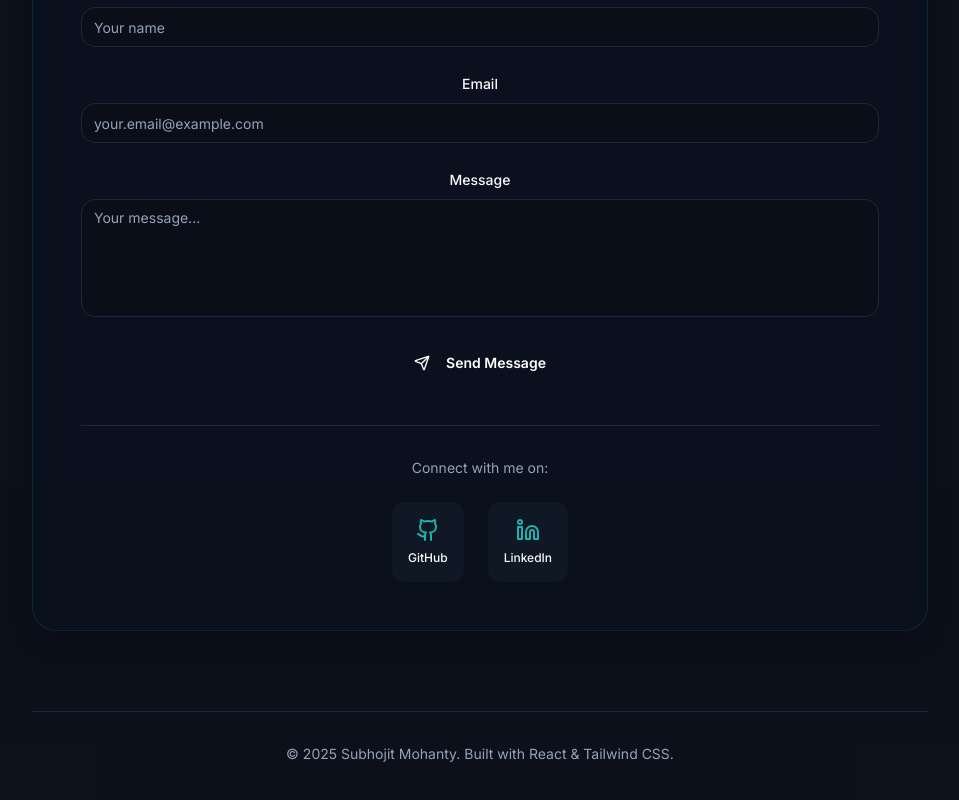
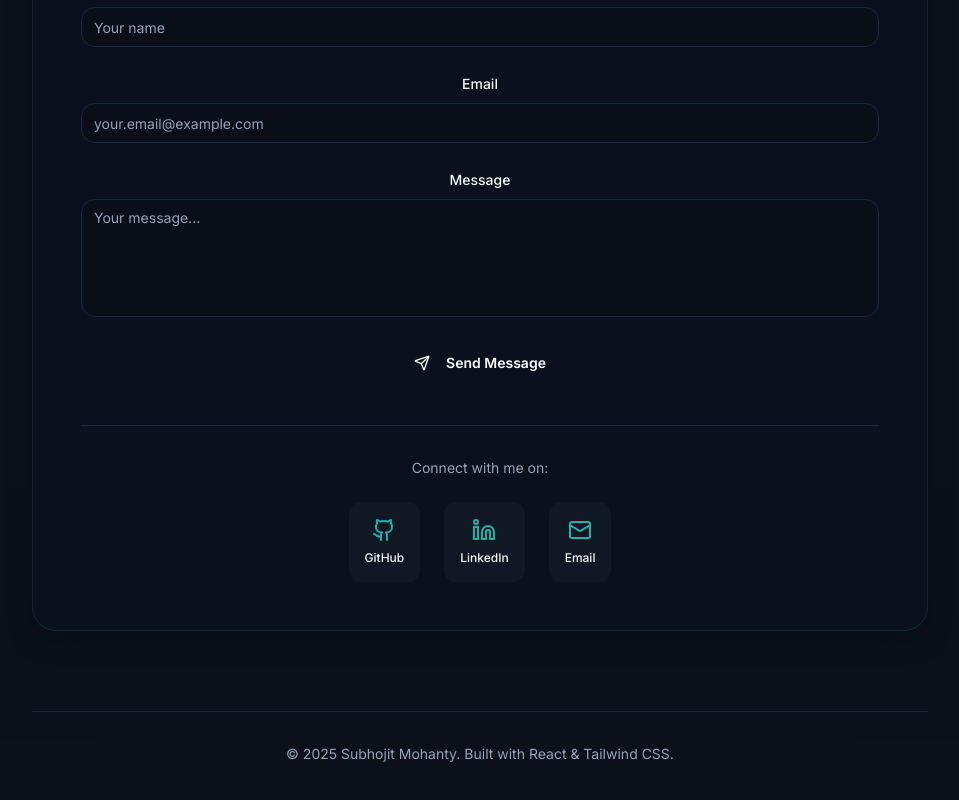
Before and after one commit to KaushiKrrish/subhojitportfolio, a React (Vite) app: page / in a window 1280 px wide. Shown: the part 3324-4124 px from the top of the page, without its empty margins (160-1119 px from the left). Built offline with nearby package versions, Linux system fonts and the light colour scheme; the HTML template or start-up script is replaced by a standard one.

Commit message:
Update contact information

```diff
--- a/src/components/Contact.tsx
+++ b/src/components/Contact.tsx
@@ -18,8 +18,9 @@ const Contact = () => {
   };
 
   const socials = [
-    { icon: Github, label: "GitHub", href: "https://github.com/yourusername" },
-    { icon: Linkedin, label: "LinkedIn", href: "https://linkedin.com/in/yourusername" },
+    { icon: Github, label: "GitHub", href: "https://github.com/KaushiKrrish" },
+    { icon: Linkedin, label: "LinkedIn", href: "https://www.linkedin.com/in/subhojit-mohanty-163626193/" },
+    { icon: Mail, label: "Email", href: "mailto:123id0903@nitrkl.ac.in" },
   ];
 
   return (
```
